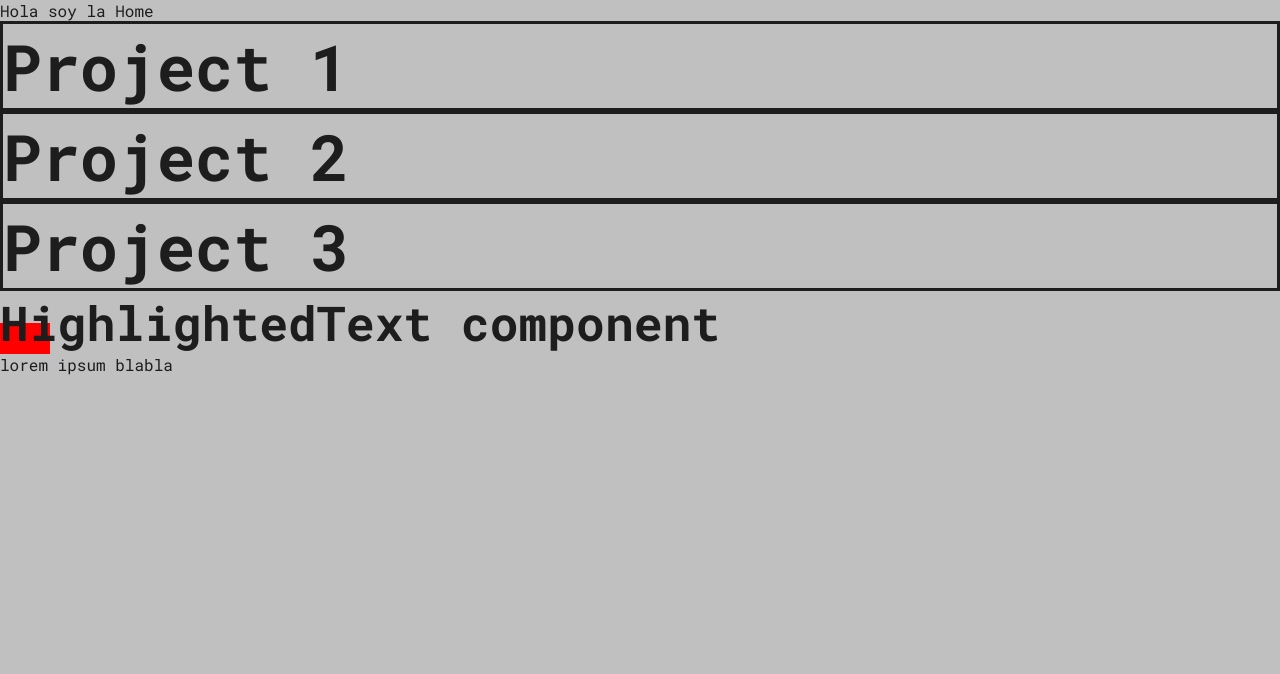
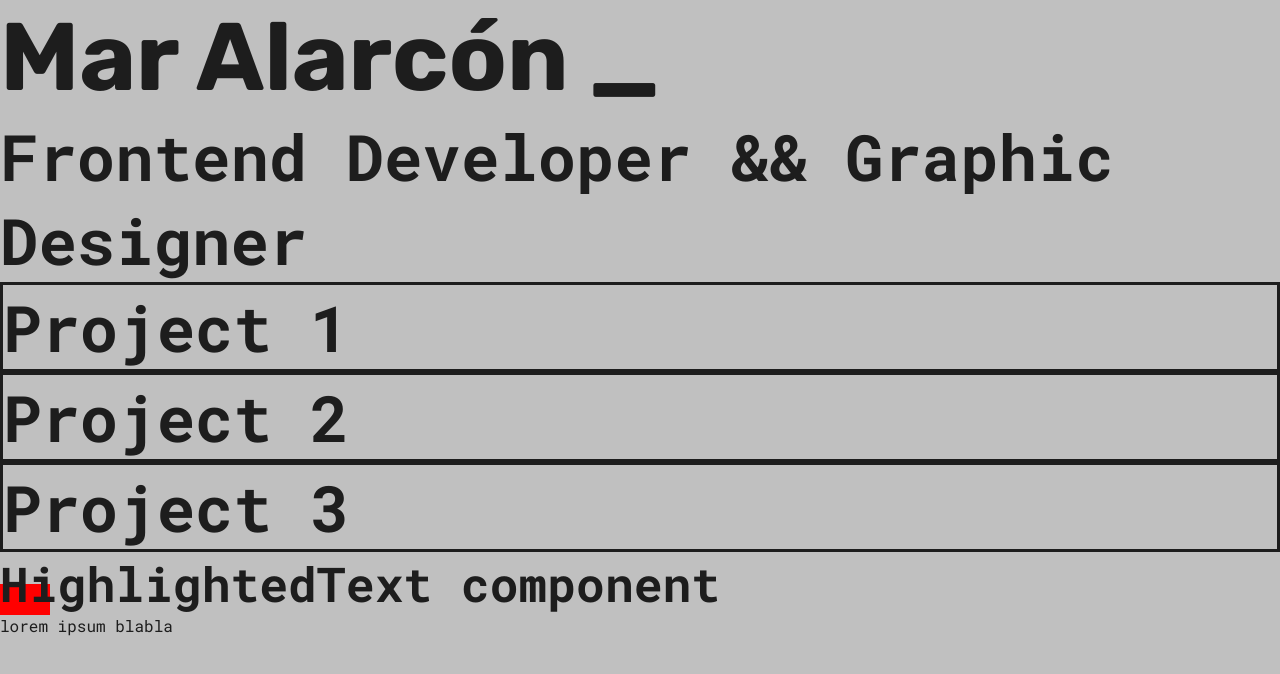
Before and after one commit to mrlrcn/styleguide, a React (Vite) app: page / in a window 1280 px wide. Shown: the top 674 px of the page. Built offline with nearby package versions, Linux system fonts and the light colour scheme.

Commit message:
Started Hero section: blinkin cursor added

```diff
--- a/src/components/Hero/Hero.jsx
+++ b/src/components/Hero/Hero.jsx
@@ -0,0 +1,18 @@
+import './Hero.scss';
+
+export default function Hero() {
+    return (
+        <>
+
+        <section className="section-hero">
+
+            <h1 className="section-hero__name">Mar Alarcón   <span className="blinkin-cursor">_</span></h1>
+
+
+
+            <h2>Frontend Developer && Graphic Designer</h2>
+        </section>
+
+        </>
+    )
+}
--- a/src/components/Hero/Hero.scss
+++ b/src/components/Hero/Hero.scss
@@ -0,0 +1,13 @@
+
+
+.blinkin-cursor {
+    display: inline-block;
+    user-select: none;
+    animation: blink 1s steps(2, start) infinite;
+
+}
+@keyframes blink {
+    to {
+        visibility: hidden;
+    }
+}
--- a/src/views/Home.jsx
+++ b/src/views/Home.jsx
@@ -1,13 +1,14 @@
 import Container from "../components/AboutMe/Container"
 import ProjectsList from "../components/projects/Projects"
-import DraggableComponent from "../components/DraggableComponent/DraggableComponent"
+
 import Topbar from "../components/Topbar/Topbar"
+import Hero from "../components/Hero/Hero"
 export default function Home() {
 
     return (
         <>
             <Topbar/>
-            <p>Hola soy la Home</p>
+            <Hero />
 
             <ProjectsList
                 name='Project 1'
@@ -22,9 +23,6 @@ export default function Home() {
             />
 
             <Container/>
-
-            <DraggableComponent
-            className='draggable-component' /> { /* no se ve pero no da error??*/ }
         </>
     )
 }
```
